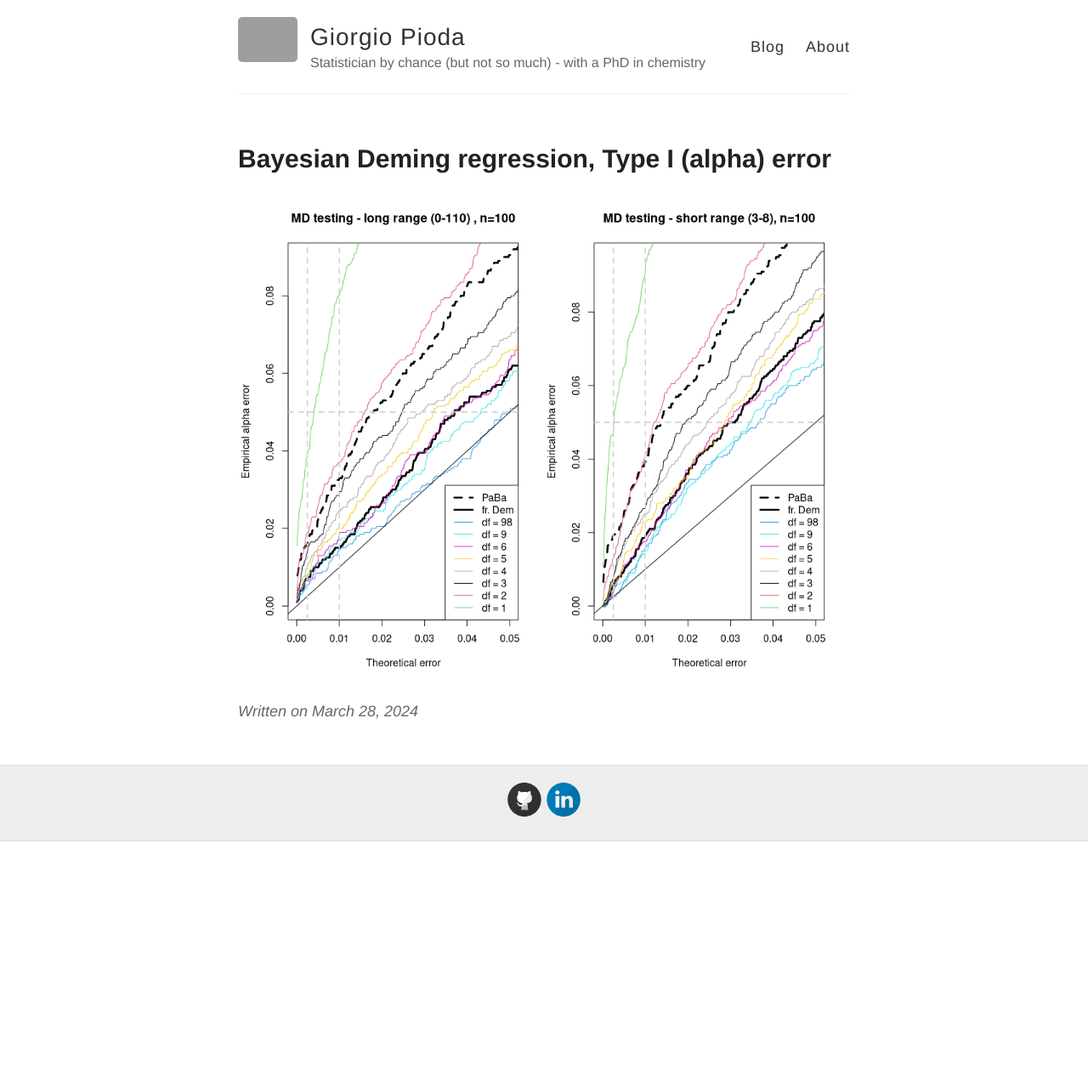
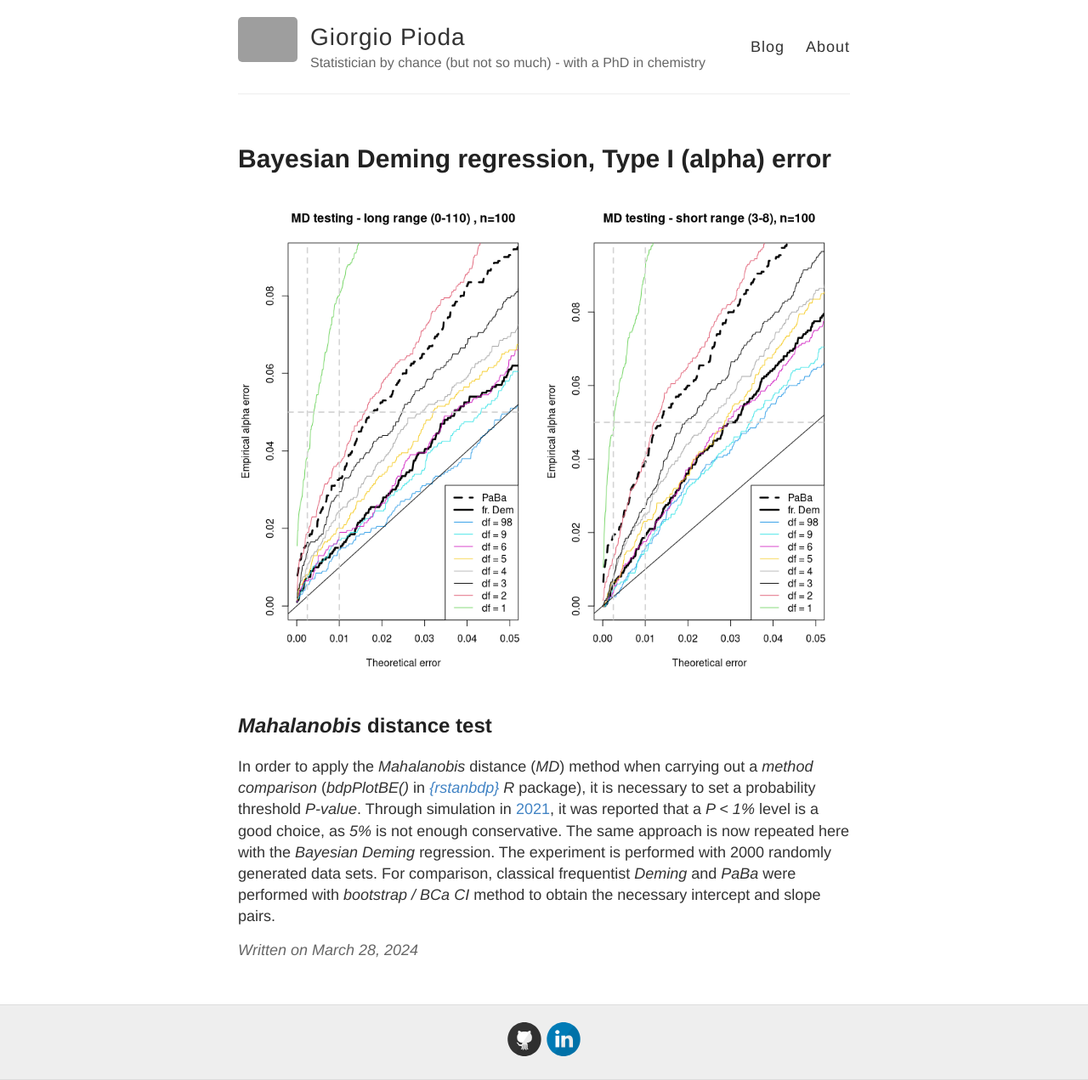
Before and after one commit to piodag/piodag.github.io, a Jekyll site: the page built from _posts/2024-3-28-BayDemAlphaOne.md, in a window 1280 px wide. Shown: the whole page at 85% size. Built offline with Jekyll 4.4.1, drawn with Linux system fonts in a browser that asks for light colours; before the commit the page ends 990 px from its top, so only the background shows below that; grey boxes are pictures that could not be loaded.

Commit message:
Add text

```diff
--- a/_posts/2024-3-28-BayDemAlphaOne.md
+++ b/_posts/2024-3-28-BayDemAlphaOne.md
@@ -5,3 +5,17 @@ date: 2024-03-28 13:30:00
 ---
 
 ![pplots]({{ site.baseurl }}/images/BayDemAlphaOne_files/figure-gfm/ppplots-1.png)
+
+## *Mahalanobis* distance test
+
+In order to apply the *Mahalanobis* distance (*MD*) method when carrying
+out a *method comparison* (*bdpPlotBE()* in
+[*{rstanbdp}*](https://cran.r-project.org/package=rstanbdp) *R*
+package), it is necessary to set a probability threshold *P-value*.
+Through simulation in [2021](https://arxiv.org/pdf/2105.04628.pdf), it
+was reported that a *P \< 1%* level is a good choice, as *5%* is not
+enough conservative. The same approach is now repeated here with the
+*Bayesian Deming* regression. The experiment is performed with 2000
+randomly generated data sets. For comparison, classical frequentist
+*Deming* and *PaBa* were performed with *bootstrap / BCa CI* method to
+obtain the necessary intercept and slope pairs.
```
